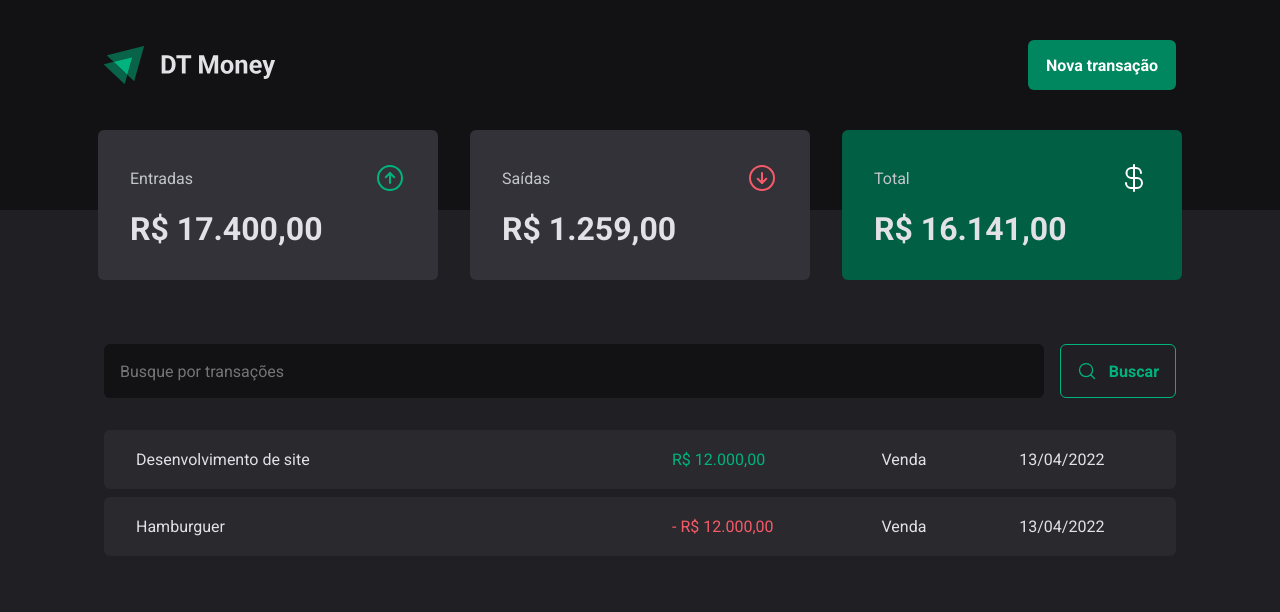
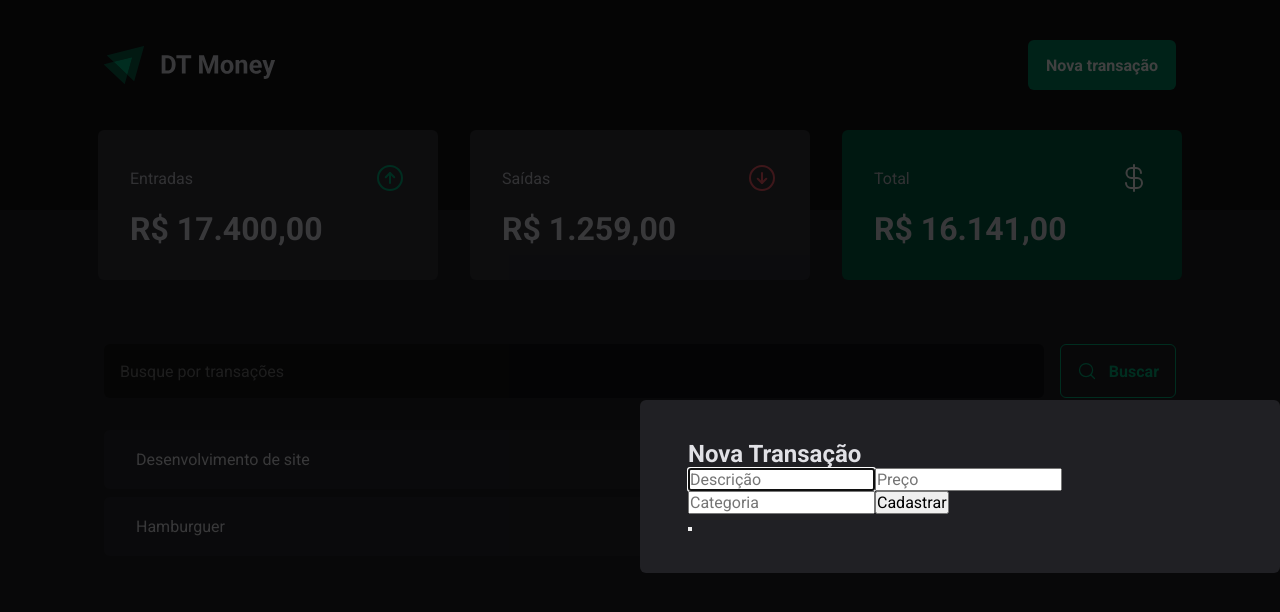
Before and after one commit to Wendhel06/DT-Money, a React (Vite) app: page / in a window 1280 px wide. Both pictures are taken after a click on the button "Nova transação". Shown: the top 612 px of the page. Built offline with nearby package versions, Linux system fonts and the light colour scheme.

Commit message:
creation of modal and install radix lib

```diff
--- a/package.json
+++ b/package.json
@@ -10,6 +10,7 @@
     "preview": "vite preview"
   },
   "dependencies": {
+    "@radix-ui/react-dialog": "^1.0.5",
     "phosphor-react": "^1.4.1",
     "react": "^18.2.0",
     "react-dom": "^18.2.0",
--- a/src/components/Header/index.tsx
+++ b/src/components/Header/index.tsx
@@ -1,12 +1,19 @@
 import { HeaderContainer, HeaderContent, NewTransactionButton } from "./styles";
+import * as Dialog from "@radix-ui/react-dialog";
 import logoImg from "../../assets/logo.svg";
+import { NewTransactionModal } from "../NewTransactionModal";
 
 export function Header() {
   return (
     <HeaderContainer>
       <HeaderContent>
         <img src={logoImg} alt="logo-do-site" />
-        <NewTransactionButton>Nova transação</NewTransactionButton>
+        <Dialog.Root>
+          <Dialog.Trigger asChild>
+            <NewTransactionButton>Nova transação</NewTransactionButton>
+          </Dialog.Trigger>
+          <NewTransactionModal />
+        </Dialog.Root>
       </HeaderContent>
     </HeaderContainer>
   );
--- /dev/null
+++ b/src/components/NewTransactionModal/index.tsx
@@ -0,0 +1,21 @@
+import * as Dialog from "@radix-ui/react-dialog";
+import { Content, Overlay } from "./styles";
+
+export function NewTransactionModal() {
+  return (
+    <Dialog.Portal>
+      <Overlay />
+      <Content>
+        <Dialog.Title>Nova Transação</Dialog.Title>
+        <form action="">
+          <input type="text" placeholder="Descrição" required />
+          <input type="number" placeholder="Preço" required />
+          <input type="text" placeholder="Categoria" required />
+
+          <button type="submit">Cadastrar</button>
+        </form>
+        <Dialog.Close />
+      </Content>
+    </Dialog.Portal>
+  );
+}
--- /dev/null
+++ b/src/components/NewTransactionModal/styles.ts
@@ -0,0 +1,23 @@
+import * as Dialog from '@radix-ui/react-dialog'
+import styled from 'styled-components'
+
+export const Overlay = styled(Dialog.Overlay)`
+  position: fixed;
+  inset: 0px;
+  width: 100vw;
+  height: 100vh;
+  background: rgba(0, 0, 0, 0.75);
+`;
+
+
+export const Content = styled(Dialog.Content)`
+  min-width: 32rem;
+  border-radius: 6px;
+  padding: 2.5rem 3rem;
+  background: ${props => props.theme['gray-800']};
+
+  position: fixed;
+  top: 50%;
+  left: 50%;
+  transition: translate(50%, 50%);
+`;
```
Also changed, not shown: 1 other file (tests, documents, lock files or other folders).
